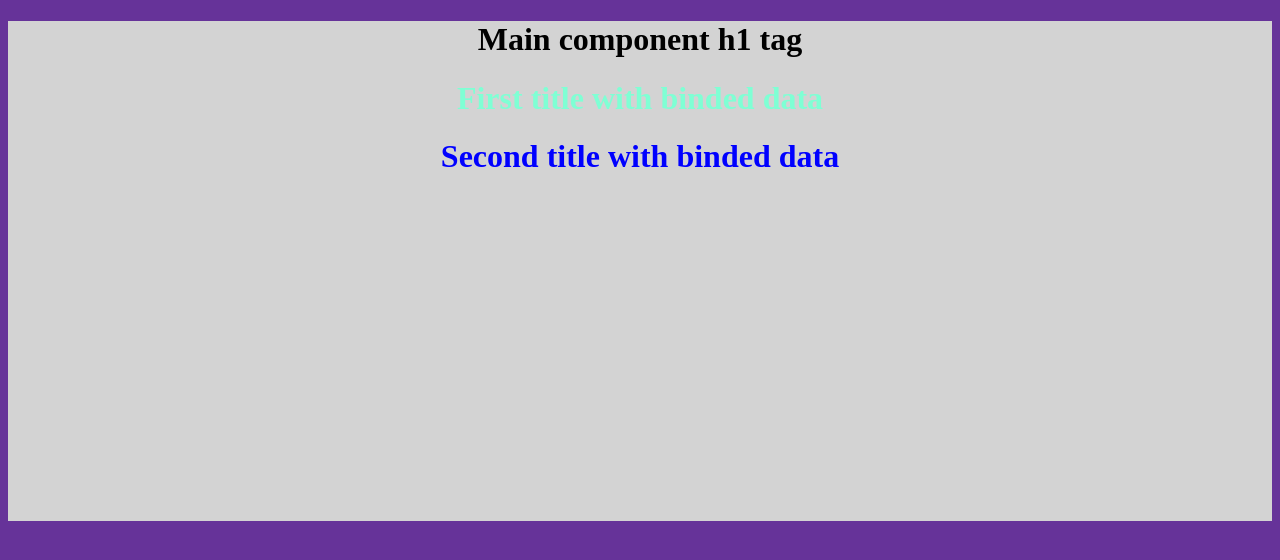
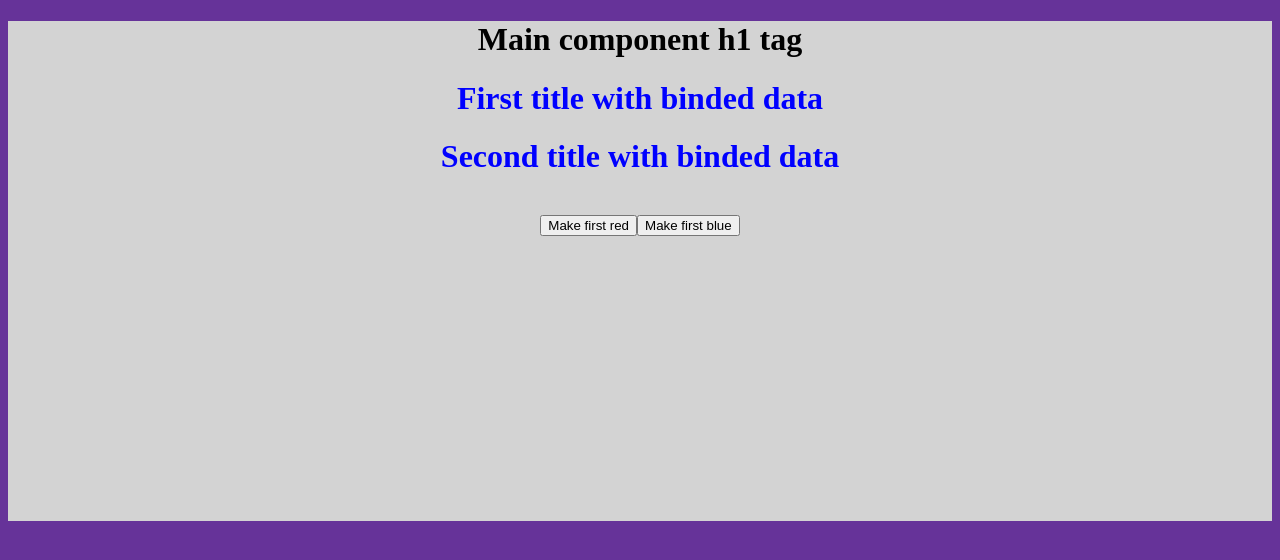
Before and after one commit to 433MHz/vue-learning-20-04-2021, a Vue app: page / in a window 1280 px wide. Shown: the top 560 px of the page. Built offline with nearby package versions, Linux system fonts and the light colour scheme.

Commit message:
using props to set child binded class value

```diff
--- a/src/App.vue
+++ b/src/App.vue
@@ -1,8 +1,11 @@
 <template>
   <div id="contentDiv">
     <h1>Main component h1 tag</h1>
-    <First :title="firstTitle"></First>
-    <Second :title="secondTitle"></Second>
+    <First :title="firstTitle" :theme="firstTheme"></First>
+    <Second :title="secondTitle"></Second><br>
+
+    <button @click="firstTheme = true">Make first red</button>
+    <button @click="firstTheme = false">Make first blue</button>
   </div>
 </template>
 
@@ -16,7 +19,9 @@ export default {
   data(){
     return{
       firstTitle: 'First title with binded data',
-      secondTitle: 'Second title with binded data'
+      secondTitle: 'Second title with binded data',
+
+      firstTheme : false
     }
   }
 }
--- a/src/components/First.vue
+++ b/src/components/First.vue
@@ -1,12 +1,12 @@
 <template>
-    <h1>{{title}}</h1>
+    <h1 :class="{red: theme, blue: !theme}">{{title}}</h1>
 </template>
 
 
 
 <script>
 export default {
-    props:['title']
+    props:['title', 'theme']
 }
 </script>
 
@@ -16,4 +16,12 @@ export default {
     h1{
         color: aquamarine;
     }
+
+    .red{
+        color: red;
+    }
+
+    .blue{
+        color: blue;
+    }
 </style>
```
